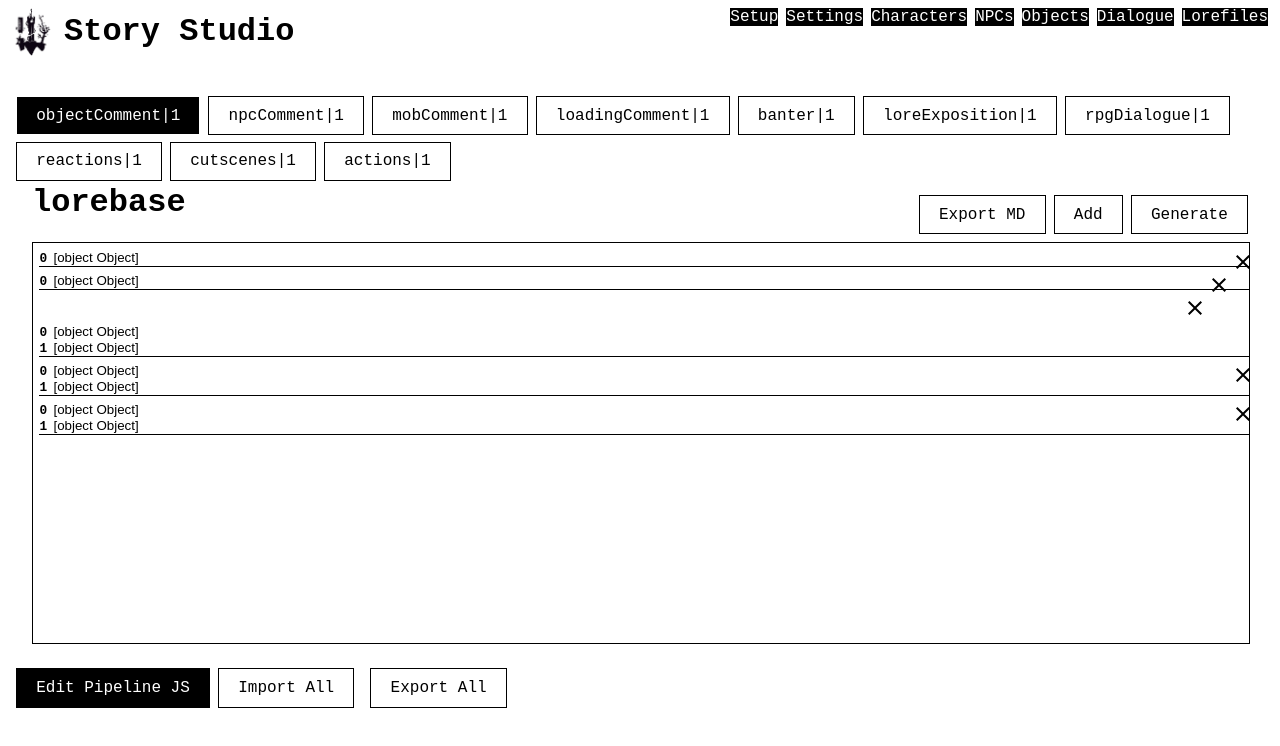
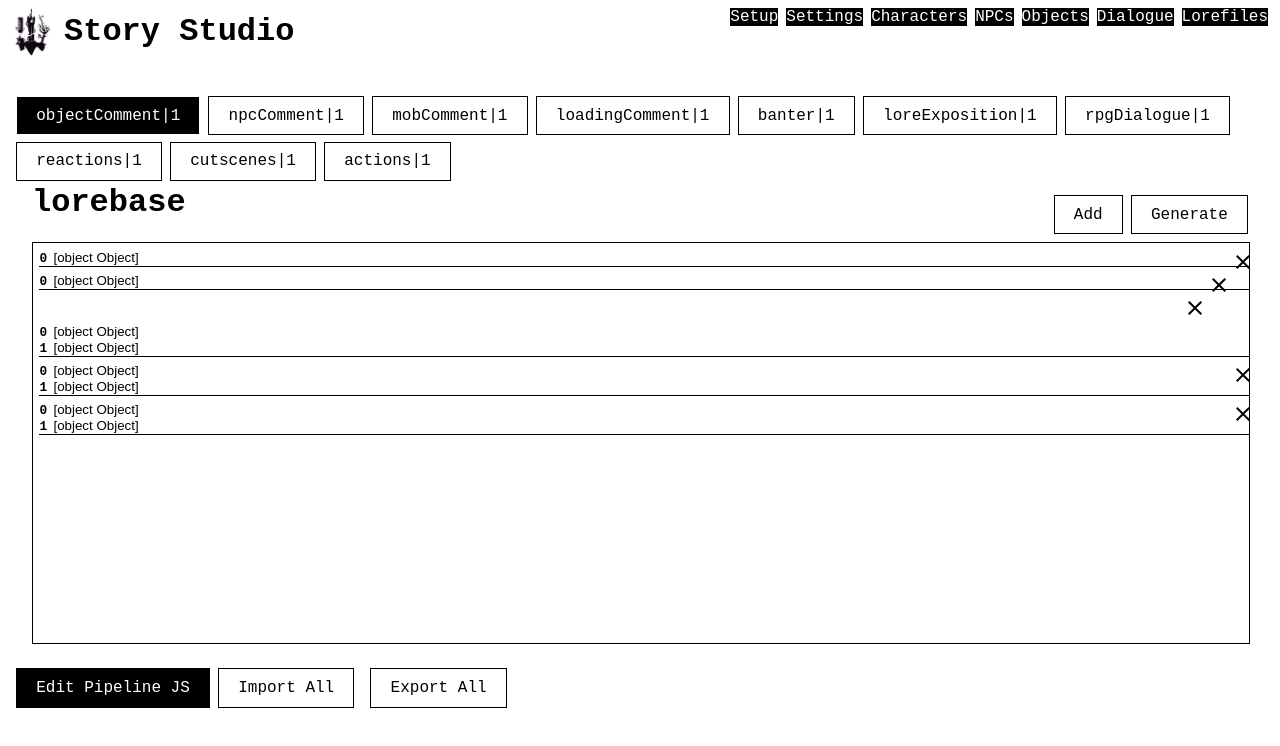
Before and after one commit to webaverse-studios/storystudio, a React (Vite) app: page /Base in a window 1280 px wide. Shown: the top 746 px of the page. Built offline with nearby package versions, Linux system fonts and the light colour scheme.

Commit message:
Update EntityListBox.jsx

```diff
--- a/src/components/EntityListBox.jsx
+++ b/src/components/EntityListBox.jsx
@@ -40,7 +40,9 @@ const EntityListBox = ({ header, type }) => {
             {!generating ? "Generate" : "Generating..."}
           </button>
           <button onClick={() => addEntityCallback(type)}>Add</button>
-          <button onClick={exportLoreMD}>Export MD</button>
+          {type === "loreFiles" ? (
+            <button onClick={exportLoreMD}>Export MD</button>
+          ) : null}
         </div>
       </div>
       <div className={"section " + type}>
```
